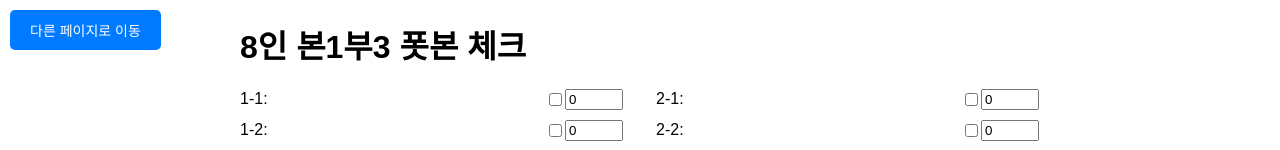
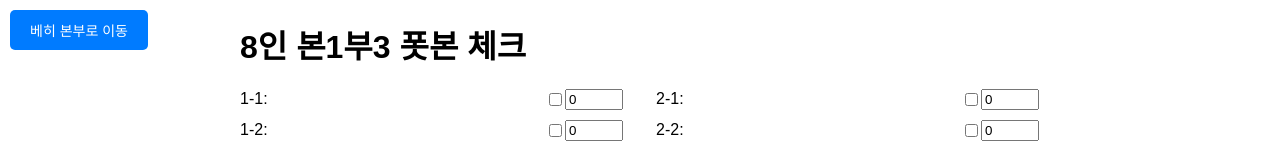
Before and after one commit to minsuk7220/afternoonclass, a plain HTML site: page index.html in a window 1280 px wide. Shown: the top 150 px of the page. Drawn offline with Linux system fonts and the light colour scheme.

Commit message:
Update index.html

```diff
--- a/index.html
+++ b/index.html
@@ -59,7 +59,7 @@
 </head>
 <body>
     <div id="top-left-button">
-    <button onclick="location.href='another-page.html'">다른 페이지로 이동</button>
+    <button onclick="location.href='gaga.html'">베히 본부로 이동</button>
     </div>
     <div class="container">
         <h1>8인 본1부3 폿본 체크</h1>
```
